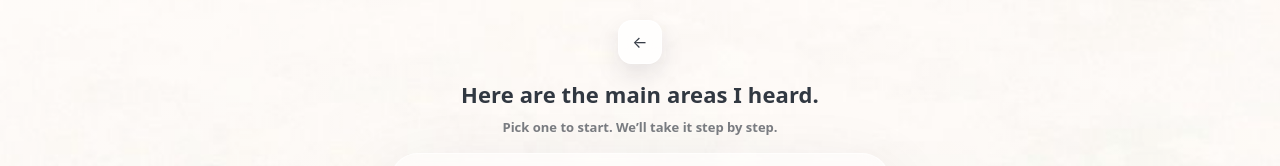
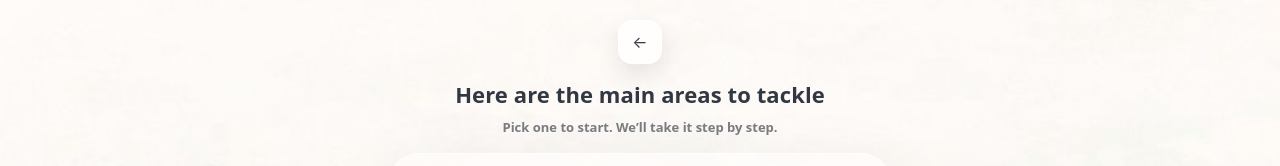
Before and after one commit to bka81/telus-hackathon, a React (Vite) app: page /breakdown in a window 1280 px wide. Shown: the top 166 px of the page. Built offline with nearby package versions, Linux system fonts and the light colour scheme.

Commit message:
style: changed the title on task breakdown

```diff
--- a/src/pages/Breakdown.jsx
+++ b/src/pages/Breakdown.jsx
@@ -154,7 +154,7 @@ export default function Breakdown() {
     return cached ? safeParse(cached) : null;
   });
 
-  const headline = themes?.headline ?? "Here are the main areas I heard.";
+  const headline = themes?.headline ?? "Here are the main areas to tackle";
   const subhead = themes?.subhead ?? "Pick one to start. We’ll take it step by step.";
   const categories = Array.isArray(themes?.categories) ? themes.categories : [];
 
```
